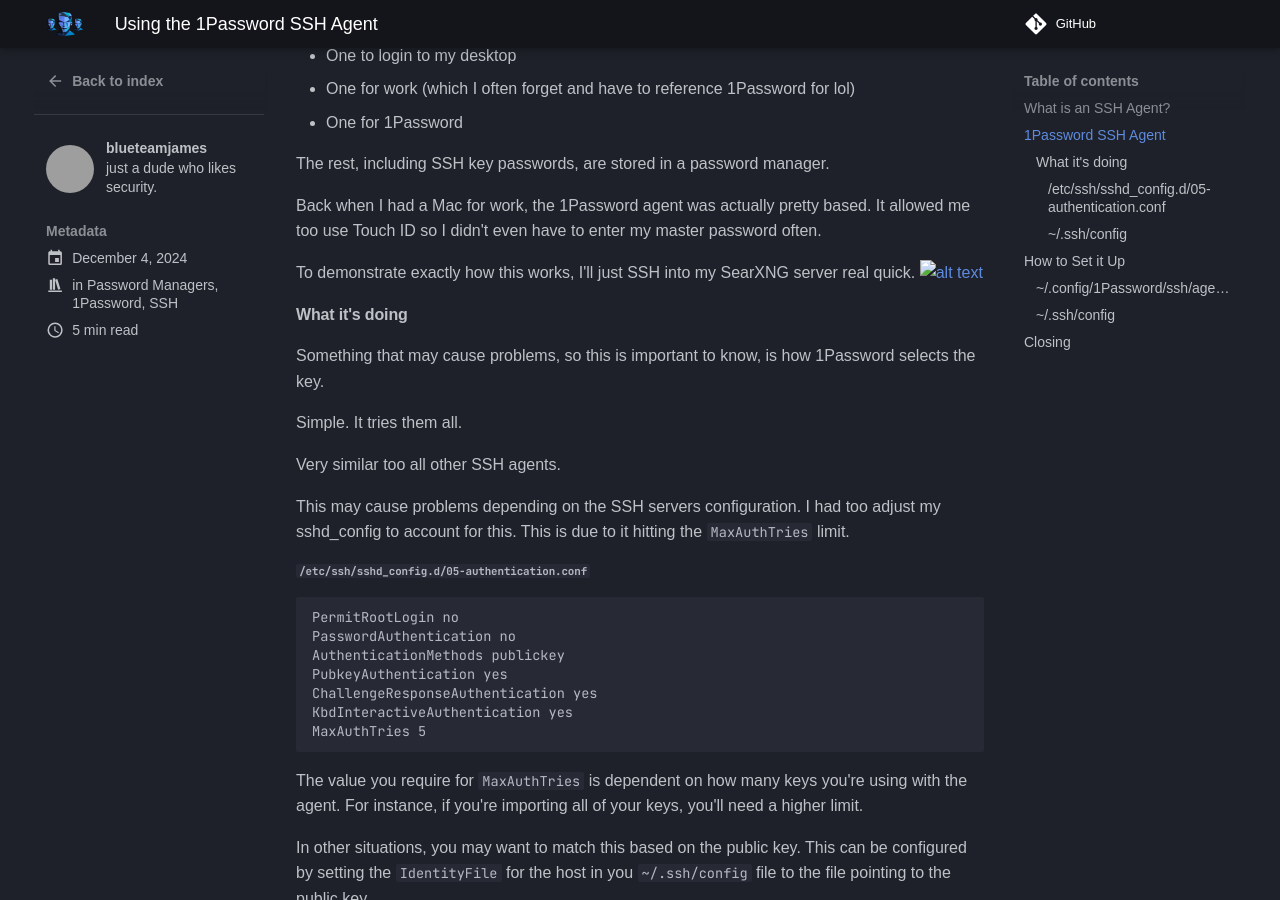
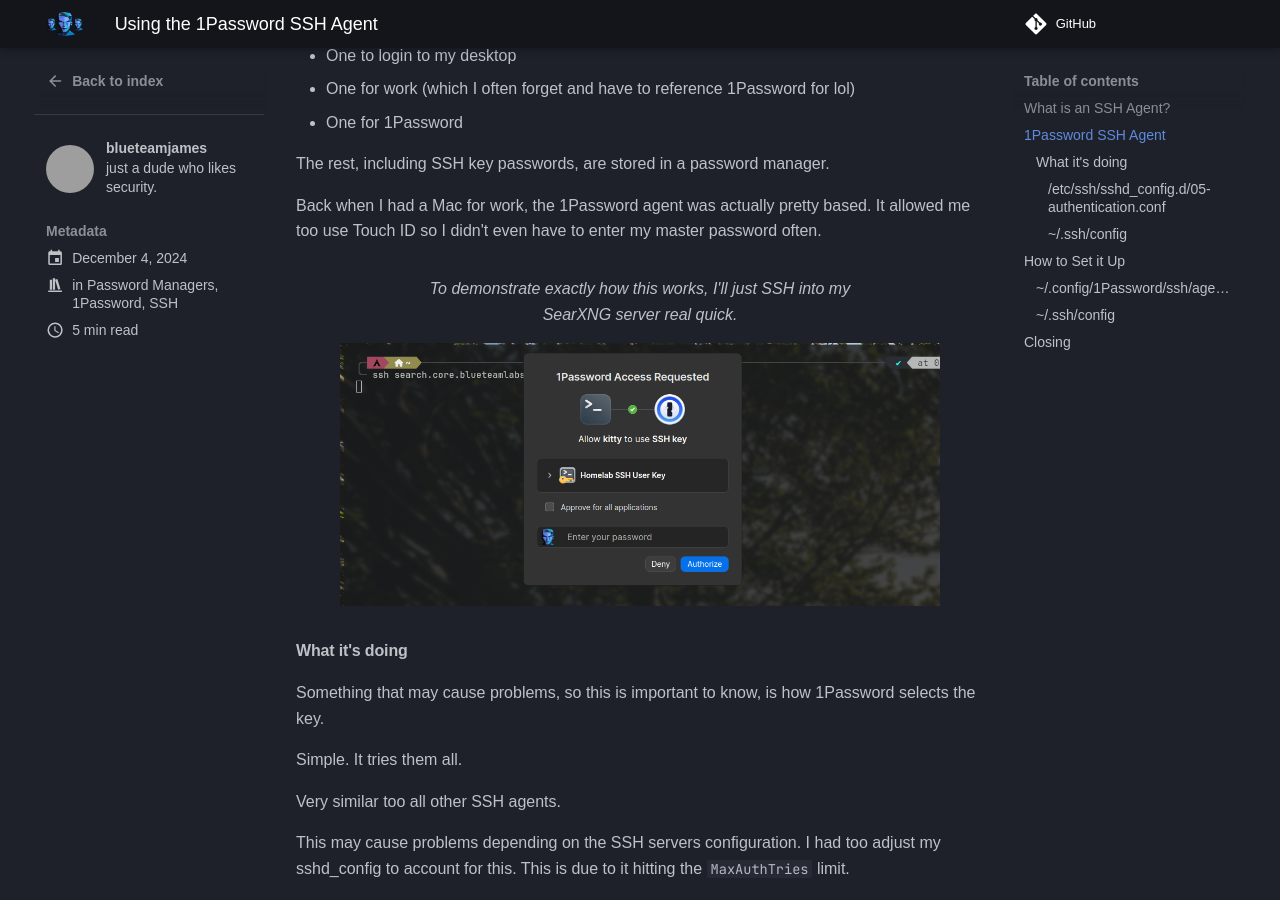
Before and after one commit to blueteamboss/blueteamlabs.io, an MkDocs documentation site: the page built from docs/blog/posts/1password-ssh-agent.md, in a window 1280 px wide and 900 px high, scrolled down 775 px. Built offline with MkDocs 1.6.1 and Material for MkDocs 9.7.7, drawn with Linux system fonts in a browser that asks for light colours; some web fonts are replaced; comment, search, counter and statistics services are not loaded; grey boxes are pictures that could not be loaded.

Commit message:
Fixed mixing img and formatting on latest blog post

```diff
--- a/docs/blog/posts/1password-ssh-agent.md
+++ b/docs/blog/posts/1password-ssh-agent.md
@@ -34,8 +34,10 @@
 
 Back when I had a Mac for work, the 1Password agent was actually pretty based. It allowed me too use Touch ID so I didn't even have to enter my master password often.
 
+![alt text](../images/op-ssh-agent/op-ssh-ex.png){width=600}
+/// caption
 To demonstrate exactly how this works, I'll just SSH into my SearXNG server real quick.
-![alt text](image-1.png)
+///
 
 #### What it's doing
 Something that may cause problems, so this is important to know, is how 1Password selects the key.
```
Also changed, not shown: docs/blog/images/op-ssh-agent/op-ssh-ex.png (added).
